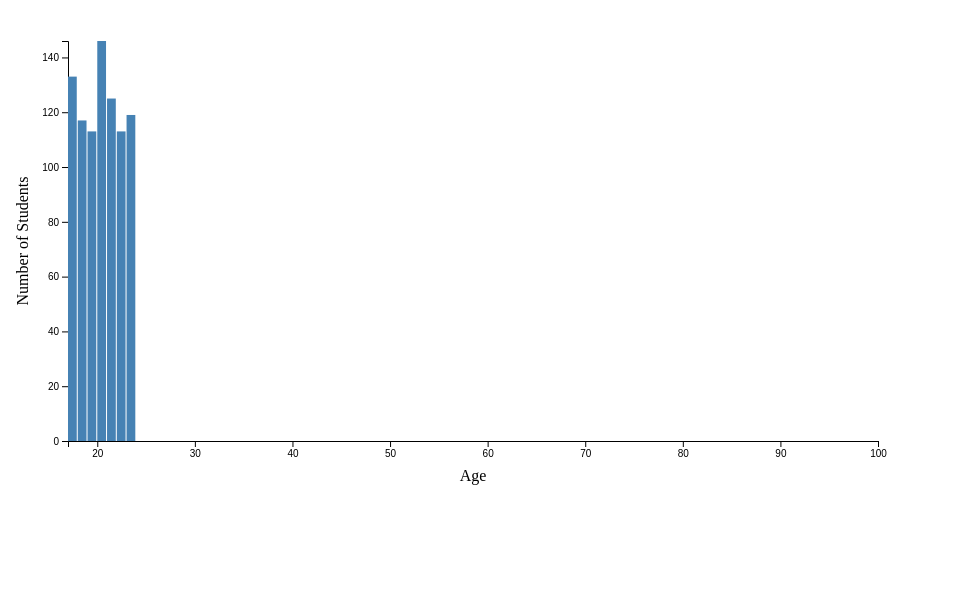
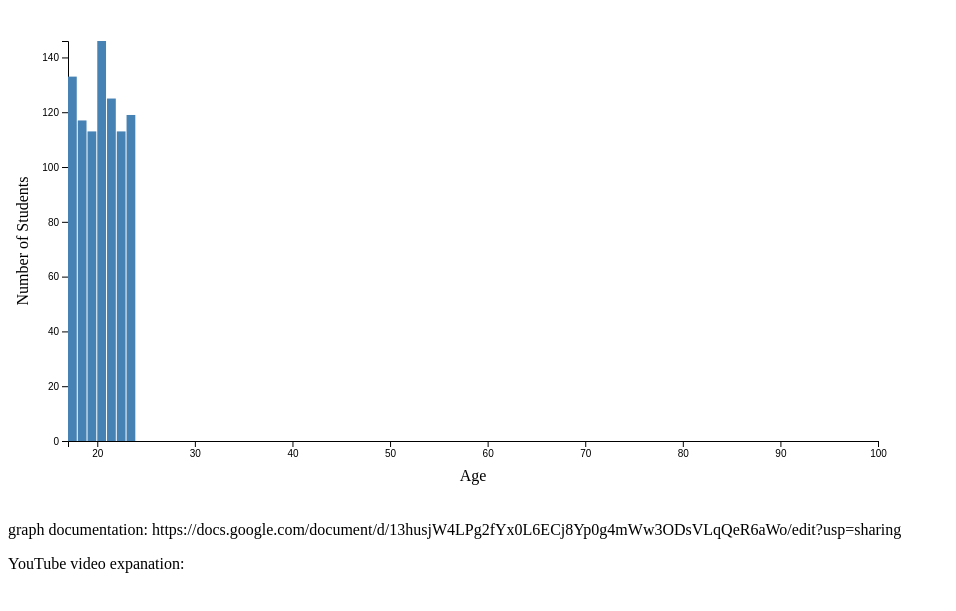
Before and after one commit to apgodsen/Student_Performance, a plain HTML site: page index.html in a window 1280 px wide. Shown: the part 79-690 px from the top of the page, without its empty margins (0-956 px from the left). Drawn offline with nearby package versions, Linux system fonts and the light colour scheme.

Commit message:
Update index.html

```diff
--- a/index.html
+++ b/index.html
@@ -178,5 +178,7 @@
                 loadCSVData();
             });
         </script>
+        <p> graph documentation: https://docs.google.com/document/d/13husjW4LPg2fYx0L6ECj8Yp0g4mWw3ODsVLqQeR6aWo/edit?usp=sharing</p>
+        <p> YouTube video expanation: </p>
     </body>
 </html>
```
